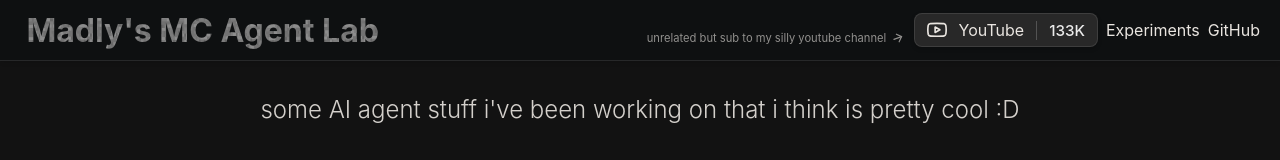
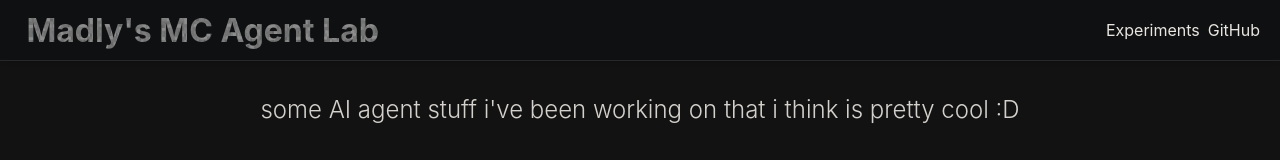
Before and after one commit to Madlykeanu/minecraft-agent-showcase, a React (Create React App) app: page / in a window 1280 px wide. Shown: the top 160 px of the page. Built offline with nearby package versions, Linux system fonts and the light colour scheme.

Commit message:
remove yt thing

```diff
--- a/src/components/Landing.tsx
+++ b/src/components/Landing.tsx
@@ -1,6 +1,6 @@
 import React, { useState } from 'react';
 import { motion, AnimatePresence } from 'framer-motion';
-import { FiArrowRight, FiCode, FiCpu, FiHome, FiYoutube, FiArrowUp } from 'react-icons/fi';
+import { FiArrowRight, FiCode, FiCpu, FiHome } from 'react-icons/fi';
 import '../styles/Landing.css';
 import stoneTexture from '../images/minecraft-stone.jpg';
 import individualRun from '../images/benchmark-run1.png';
@@ -26,22 +26,6 @@ const Landing: React.FC = () => {
           </h1>
         </div>
         <div className="nav-links">
-          <div className="youtube-pointer">
-            <span>unrelated but sub to my silly youtube channel</span>
-            <FiArrowUp size={14} />
-          </div>
-          <a
-            href="https://youtube.com/@madlykeanu"
-            target="_blank"
-            rel="noopener noreferrer"
-            className="youtube-button"
-          >
-            <FiYoutube size={20} />
-            YouTube
-            <span className="subscriber-count">
-              133K
-            </span>
-          </a>
           <a href="#experiments">Experiments</a>
           <a href="https://github.com/madlykeanu" target="_blank" rel="noopener noreferrer">
             GitHub
```
